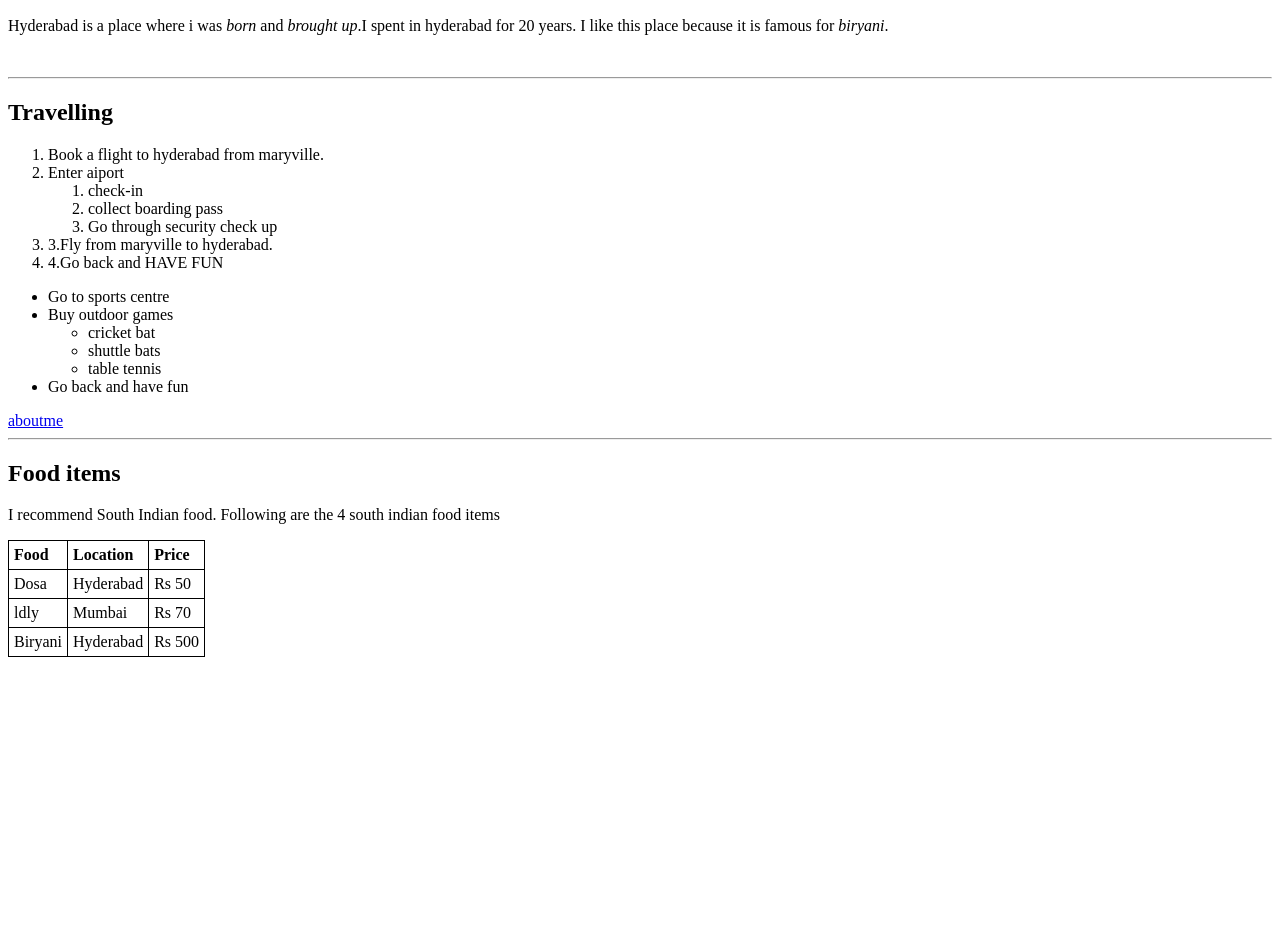
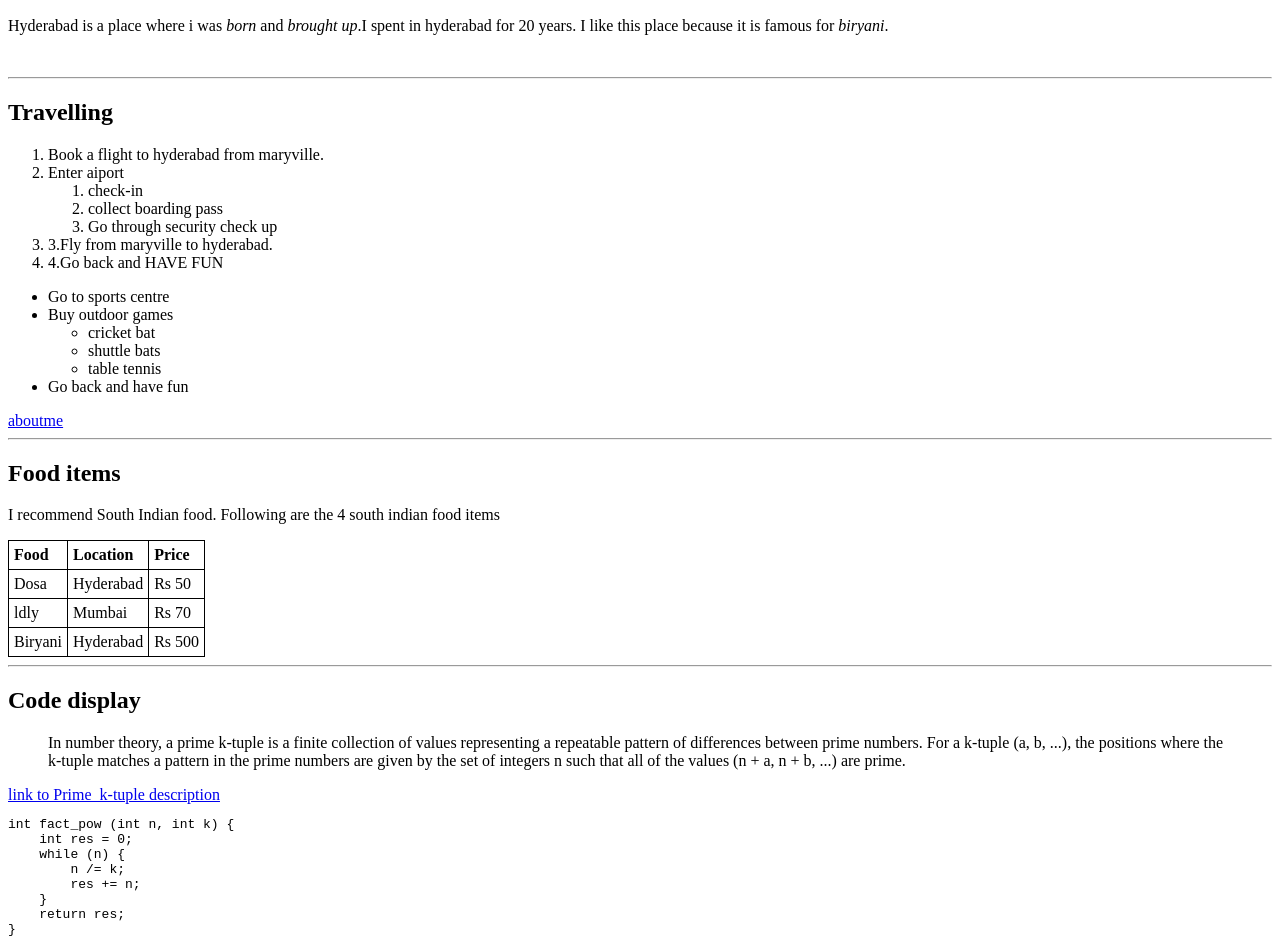
Before and after one commit to 44-563-WebApps-F21/webapps-f21-assignment-3-Deekshitha22, a plain HTML site: page index.html in a window 1280 px wide. Shown: the part 110-1060 px from the top of the page. Before the commit the page ends 800 px from the top, so only its background shows below. Drawn offline with Linux system fonts and the light colour scheme.

Commit message:
added code display

```diff
--- a/index.html
+++ b/index.html
@@ -1,16 +1,21 @@
 <!DOCTYPE html>
 
 <html>
+
 <head>
     <title>
         Html Assignment3
     </title>
     <style>
-    table, th, td {
+        table,
+        th,
+        td {
             border: 1px solid black;
             border-collapse: collapse;
         }
-        th, td {
+
+        th,
+        td {
             padding: 5px;
             text-align: left;
         }
@@ -52,12 +57,12 @@ Html Assignment3
         <li>Go back and have fun</li>
     </ul>
 
-<a  href="aboutme.html">aboutme</a>
-</body>
+    <a href="aboutme.html">aboutme</a>
 
     <hr>
     <h2>Food items</h2>
     <p>I recommend South Indian food. Following are the 4 south indian food items</p>
+
 </html>
 <table>
     <tr>
@@ -81,3 +86,22 @@ Html Assignment3
         <td>Rs 500 </td>
     </tr>
 </table>
+
+<hr>
+<h2>Code display</h2>
+<blockquote cite="https://en.wikipedia.org/wiki/Prime_k-tuple">In number theory, a prime k-tuple is a finite
+    collection of values representing a repeatable pattern of differences between prime numbers. For a k-tuple (a, b,
+    ...), the positions where the k-tuple matches a pattern in the prime numbers are given by the set of integers n such
+    that all of the values (n + a, n + b, ...) are prime.</blockquote>
+<a href="https://en.wikipedia.org/wiki/Prime_k-tuple">link to Prime_k-tuple description</a>
+<pre>int fact_pow (int n, int k) {
+    int res = 0;
+    while (n) {
+        n /= k;
+        res += n;
+    }
+    return res;
+}</pre>
+</body>
+
+</html>
```
Lines whose indentation alone changed are shown as unchanged.
